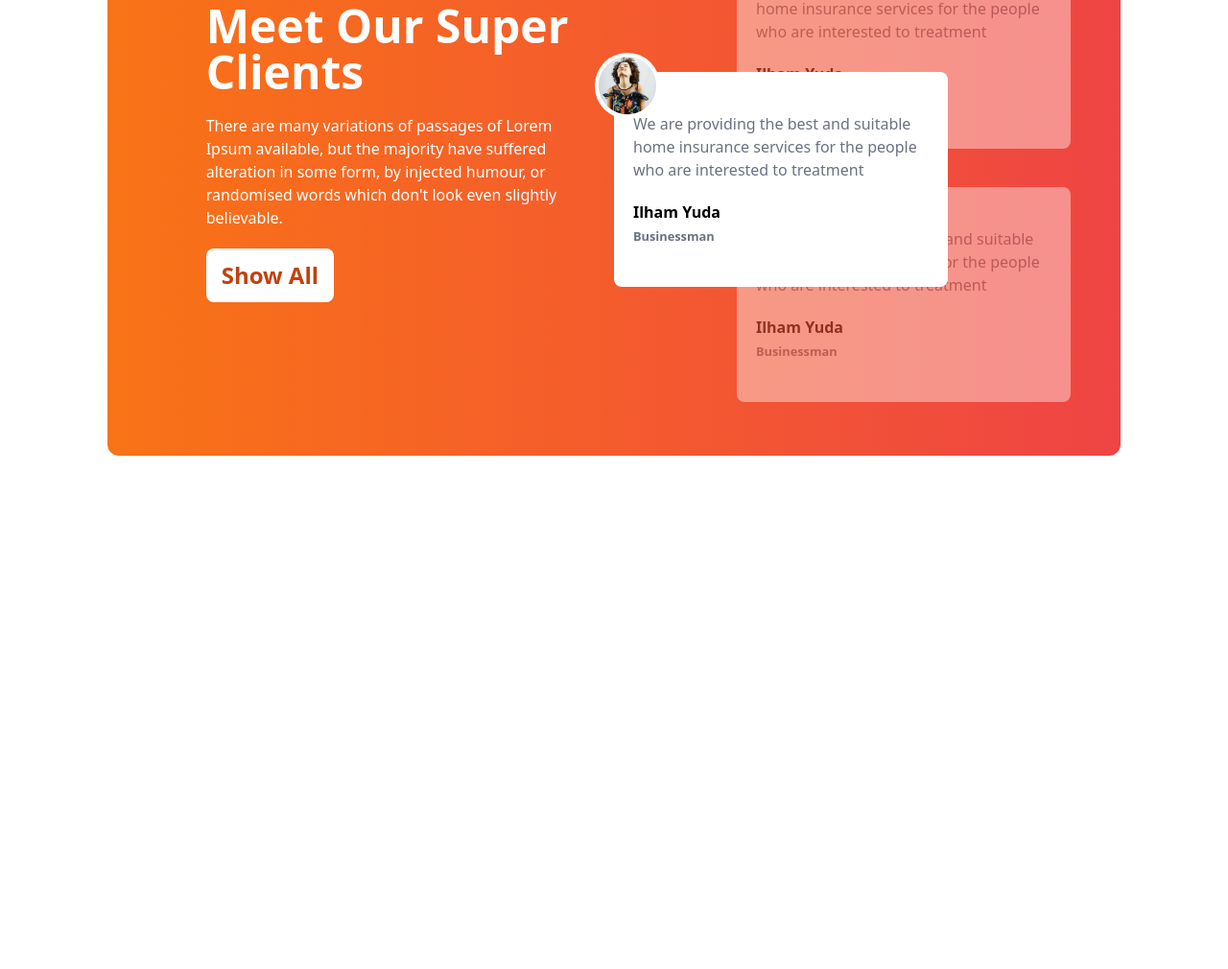
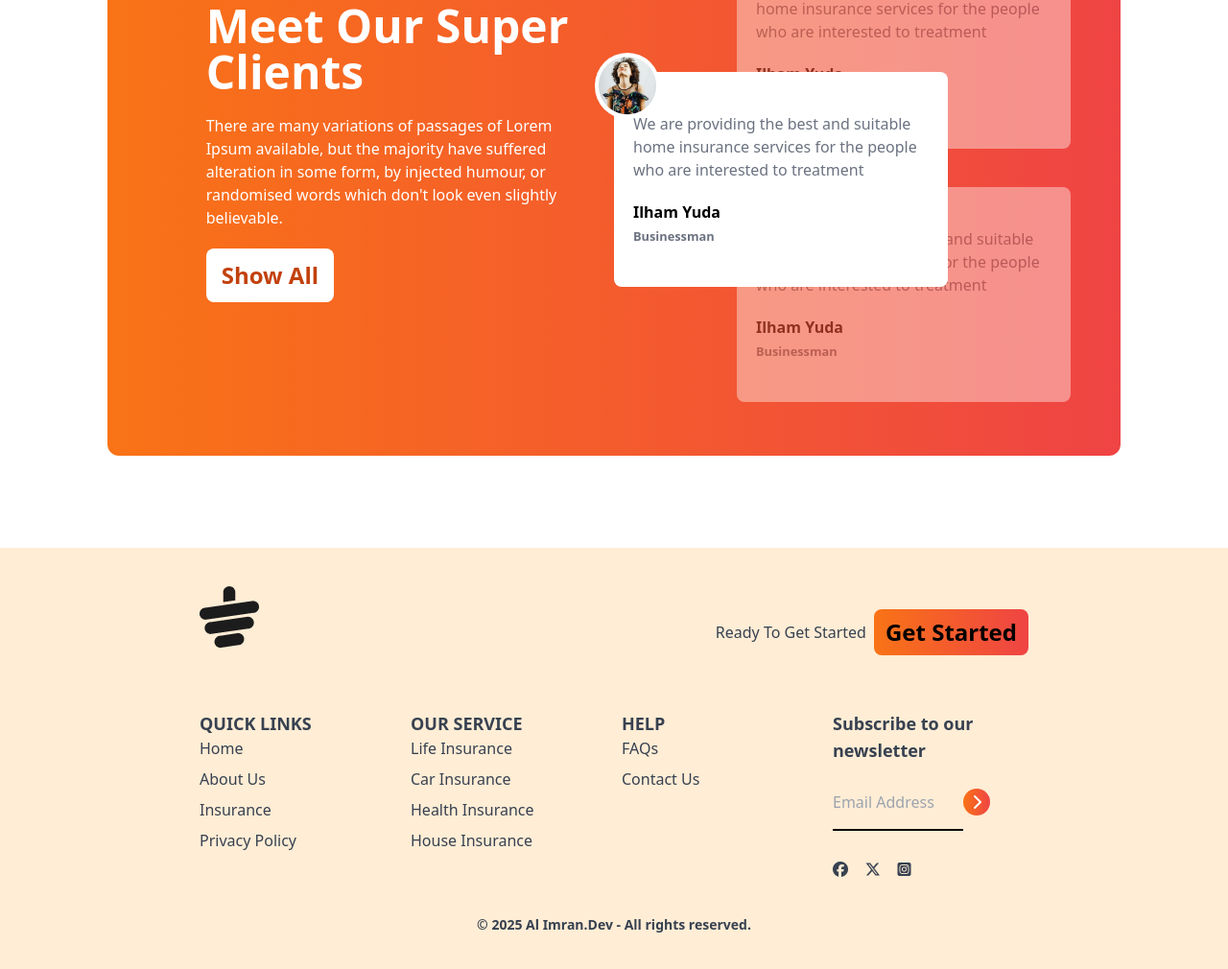
Before and after one commit to alimran74/TEA-HOUSE-LAYOUT, a plain HTML site: page index.html in a window 1280 px wide. Shown: the part 2041-3051 px from the top of the page at 96% size. Before the commit the page ends 2612 px from the top, so only its background shows below. Drawn offline with nearby package versions, Linux system fonts and the light colour scheme.

Commit message:
added footer section

```diff
--- a/index.html
+++ b/index.html
@@ -27,7 +27,8 @@
       </script>
 
 </head>
-<body class="max-w-screen-xl mx-auto px-16 lg:px-28">
+<body>
+  <main class="max-w-screen-xl mx-auto px-16 lg:px-28">
         <header class="lg:flex pt-10 mb-20">
             <!-- text content -->
              <div>
@@ -54,7 +55,7 @@
               </div>
 
         </header>
-        <main>
+
             <!-- featurd product section -->
              <section class="py-8 lg:py-24">
                 <!-- title -->
@@ -161,8 +162,6 @@
                         </div>
                        </div>
 
-
-
                        <!-- bottom card -->
 
                        <div class="relative left-8 md:left-32 top-10 h-56 w-full md:w-3/4 bg-white tetx-black rounded-lg flex items-center  px-5 opacity-40">
@@ -181,7 +180,69 @@
 
                </section>
         </main>
-        <footer></footer>
+        <footer class="bg-orange-100  py-10 px-4 md:px-16 text-gray-700">
+          <div class="w-9/12 mx-auto">
+            <!-- Logo -->
+             <div class="mb-8 flex justify-between">
+              <img class="mb-8" src="images/cup.png" alt="">
+              <div class="flex items-center gap-2">
+                <h4>Ready To Get Started</h4>
+                <button class="bg-gradient-to-r from-orange-500 to-red-500 text-black rounded-lg px-3 py-2 text-2xl font-bold ">Get Started</button>
+              </div>
+             </div>
+             <!-- links -->
+              <div class="grid grid-cols-1 md:grid-cols-2 lg:grid-cols-4 gap-4">
+
+                <!-- first column -->
+                 <div>
+                  <h3 class="font-semibold text-lg mmb-3 uppercase">Quick Links</h3>
+                  <ul class="space-y-2">
+                    <li><a class="hover:text-orange-600" href="#">Home</a></li>
+                    <li><a class="hover:text-orange-600" href="#">About Us</a></li>
+                    <li><a class="hover:text-orange-600" href="#">Insurance</a></li>
+                    <li><a class="hover:text-orange-600" href="#">Privacy Policy</a></li>
+                  </ul>
+                 </div>
+                   <!-- Seccond column -->
+                   <div>
+                    <h3 class="font-semibold text-lg mmb-3 uppercase">Our Service</h3>
+                    <ul class="space-y-2">
+                      <li><a class="hover:text-orange-600" href="#">Life Insurance</a></li>
+                      <li><a class="hover:text-orange-600" href="#">Car Insurance</a></li>
+                      <li><a class="hover:text-orange-600" href="#">Health Insurance</a></li>
+                      <li><a class="hover:text-orange-600" href="#">House Insurance</a></li>
+                    </ul>
+                   </div>
+                     <!-- Third column -->
+                 <div>
+                  <h3 class="font-semibold text-lg mmb-3 uppercase" >Help</h3>
+                  <ul class="space-y-2">
+                    <li><a class="hover:text-orange-600" href="#">FAQs</a></li>
+                    <li><a class="hover:text-orange-600" href="#">Contact Us</a></li>
+
+                  </ul>
+                 </div>
+                 <!--Fourth Column -->
+                 <div>
+                  <h3 class="font-semibold text-lg mb-3">Subscribe to our newsletter</h3>
+                  <div class="flex flex-col space-y-2">
+                    <div>
+                      <input type="email" placeholder="Email Address" class="bg-transparent border-b-2 border-black w-4/6 py-4"/><i class="fa-solid fa-chevron-right w-7 h-7 bg-gradient-to-r from-orange-500 to-red-500 inline-flex rounded-full text-white justify-center items-center"></i>
+                      <div class="flex justify-between w-2/5 mb-2 mt-8">
+                        <i class="fa-brands fa-facebook"></i>
+                        <i class="fa-brands fa-x-twitter"></i>
+                        <i class="fa-brands fa-square-instagram"></i>
+                      </div>
+                    </div>
+
+                  </div>
+                 </div>
+              </div>
+              <div class="text-center pt-4 mt-4 font-bold">
+                <p class="text-sm text-gray-700">© 2025 Al Imran.Dev - All rights reserved.</p>
+              </div>
+          </div>
+        </footer>
 
 
 
```
